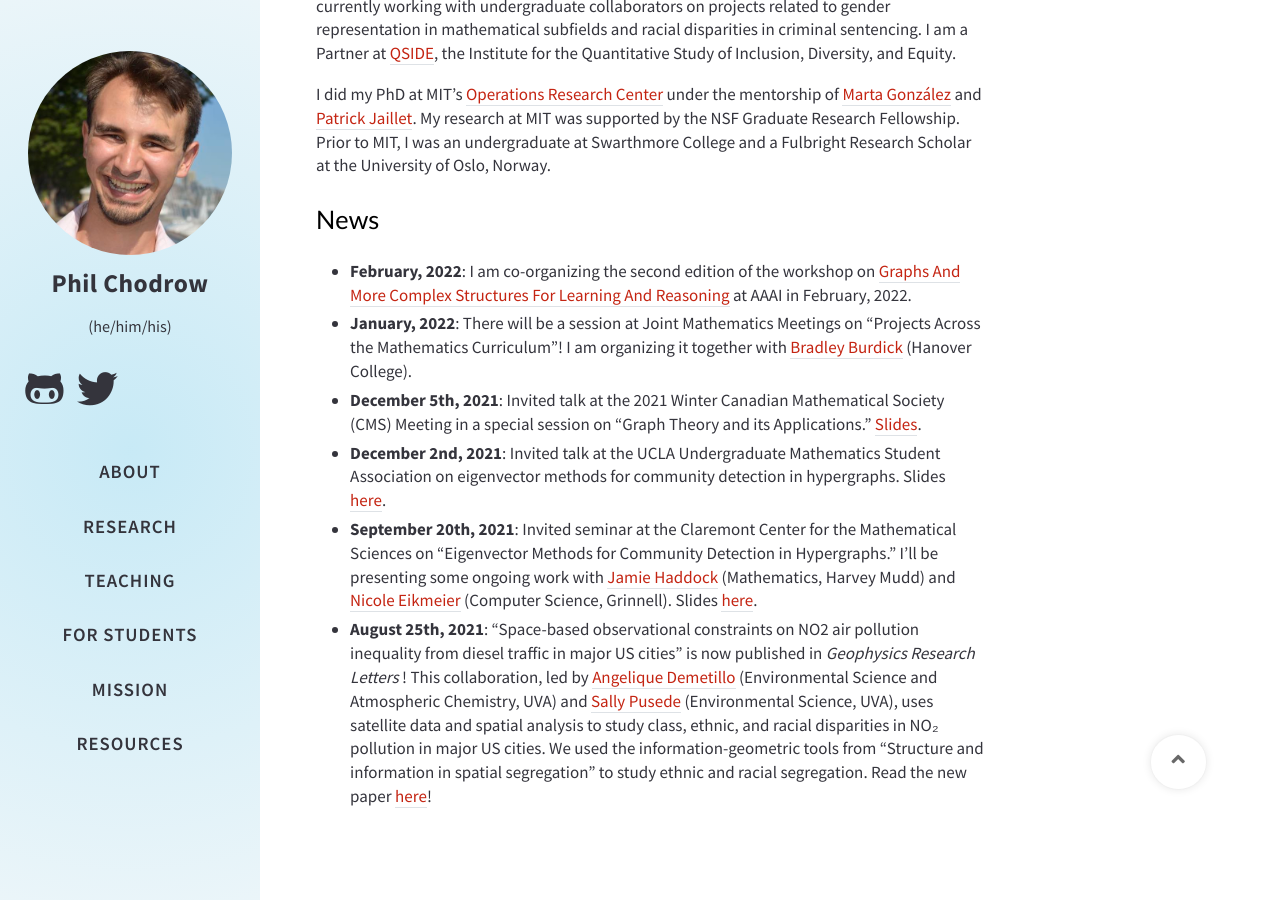
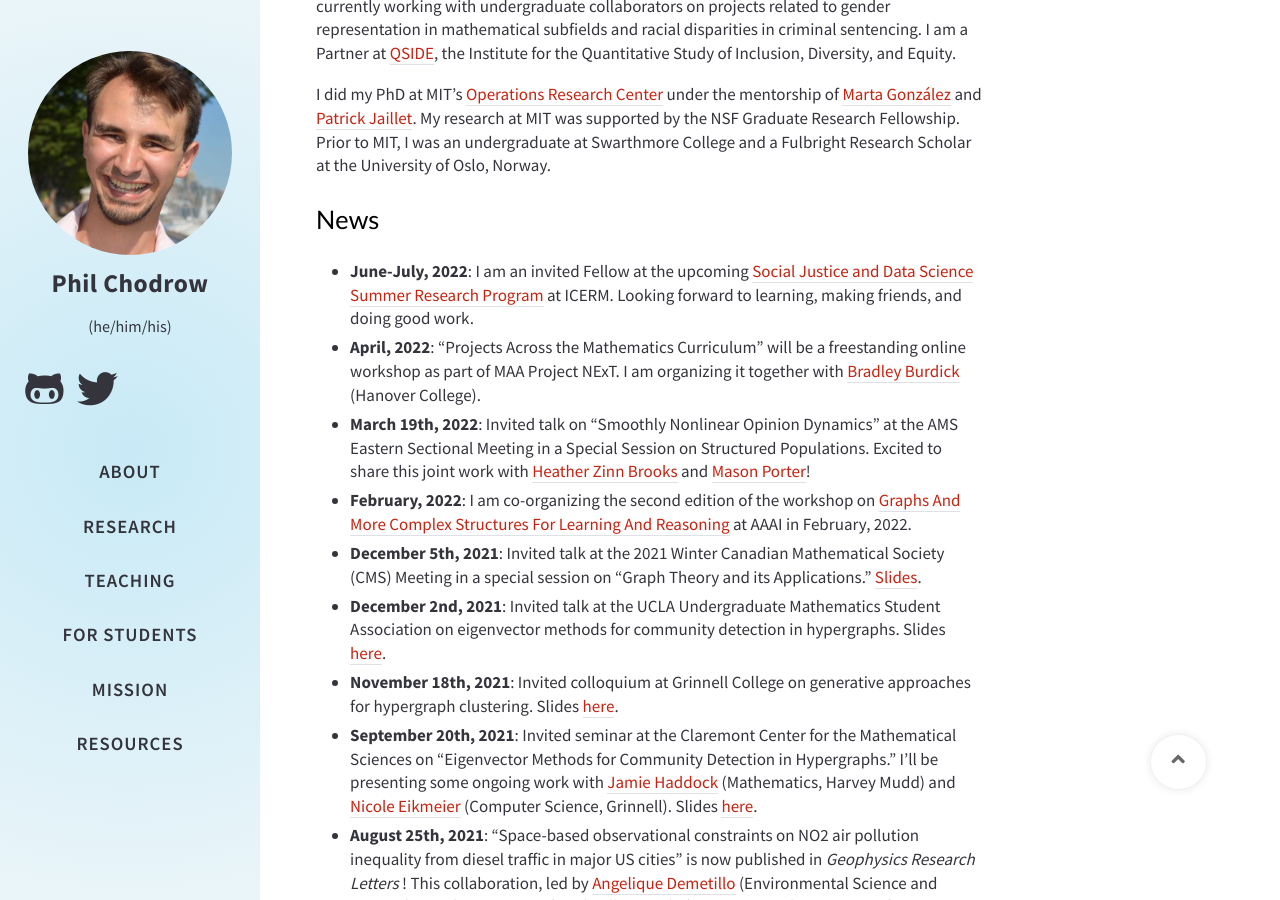
Before and after one commit to PhilChodrow/UCLA-website, a Jekyll site: the page built from index.md, in a window 1280 px wide and 900 px high, scrolled down 461 px. Built offline with Jekyll 4.4.1, drawn with Linux system fonts in a browser that asks for light colours; nearby versions of some CDN libraries; comment, search, counter and statistics services are not loaded; a style sheet for code colours, icons or effects is not loaded.

Commit message:
more news

```diff
--- a/index.md
+++ b/index.md
@@ -17,12 +17,14 @@ I did my PhD at MIT's [Operations Research Center](https://www.mit.edu/~orc/) un
 
 ## News
 
+- **June-July, 2022**: I am an invited Fellow at the upcoming [Social Justice and Data Science Summer Research Program](https://icerm.brown.edu/programs/ep-22-dssj/) at ICERM. Looking forward to learning, making friends, and doing good work.
+- **April, 2022**: "Projects Across the Mathematics Curriculum" will be a freestanding online workshop as part of MAA Project NExT. I am organizing it together with [Bradley Burdick](https://sites.google.com/view/bradleylewisburdick) (Hanover College).
+- **March 19th, 2022**: Invited talk on "Smoothly Nonlinear Opinion Dynamics" at the AMS Eastern Sectional Meeting in a Special Session on Structured Populations. Excited to share this joint work with [Heather Zinn Brooks](https://math.hmc.edu/hzinnbrooks/) and [Mason Porter](https://www.math.ucla.edu/~mason/)!
 - **February, 2022**: I am co-organizing the second edition of the workshop on [Graphs And More Complex Structures For Learning And Reasoning](https://sites.google.com/view/gclr2021/speakers) at AAAI in February, 2022.
-- **January, 2022**: There will be a session at Joint Mathematics Meetings on "Projects Across the Mathematics Curriculum"! I am organizing it together with [Bradley Burdick](https://sites.google.com/view/bradleylewisburdick) (Hanover College).
 <!-- - **January 24th, 2021**: Invited colloquium at Swarthmore College on eigenvector methods for hypergraph community detection. Slides [here](http://www.philchodrow.com/talks/swat-2022/#1).  -->
 <!-- - **January 13th, 2021**: Invited colloquium at Wesleyan University on on generative approaches for hypergraph clustering. Slides [here](http://www.philchodrow.com/talks/wesleyan-2022/#1).  -->
 - **December 5th, 2021**: Invited talk at the 2021 Winter Canadian Mathematical Society (CMS) Meeting in a special session on "Graph Theory and its Applications." [Slides](http://www.philchodrow.com/talks/hypergraph-spectral/CMS).
 - **December 2nd, 2021**: Invited talk at the UCLA Undergraduate Mathematics Student Association on eigenvector methods for community detection in hypergraphs. Slides [here](http://www.philchodrow.com/talks/hypergraph-spectral/umsa#1).
-<!-- - **November 18th, 2021**: Invited colloquium at Grinnell College on generative approaches for hypergraph clustering. Slides [here](http://www.philchodrow.com/talks/grinnell-2021). -->
+- **November 18th, 2021**: Invited colloquium at Grinnell College on generative approaches for hypergraph clustering. Slides [here](http://www.philchodrow.com/talks/grinnell-2021).
 - **September 20th, 2021**: Invited seminar at the Claremont Center for the Mathematical Sciences on "Eigenvector Methods for Community Detection in Hypergraphs." I'll be presenting some ongoing work with [Jamie Haddock](https://www.math.ucla.edu/~jhaddock/) (Mathematics, Harvey Mudd) and [Nicole Eikmeier](https://eikmeier.sites.grinnell.edu/) (Computer Science, Grinnell). Slides [here](http://www.philchodrow.com/talks/hypergraph-spectral/#1).
 - **August 25th, 2021**: "Space-based observational constraints on NO2 air pollution inequality from diesel traffic in major US cities" is now published in *Geophysics Research Letters*! This collaboration, led by [Angelique Demetillo](https://maryangelique.com) (Environmental Science and Atmospheric Chemistry, UVA) and [Sally Pusede](https://pusede.evsc.virginia.edu) (Environmental Science, UVA), uses satellite data and spatial analysis to study class, ethnic, and racial disparities in NO₂ pollution in major US cities. We used the information-geometric tools from "Structure and information in spatial segregation" to study ethnic and racial segregation. Read the new paper [here](https://agupubs.onlinelibrary.wiley.com/doi/10.1029/2021GL094333)!
```
